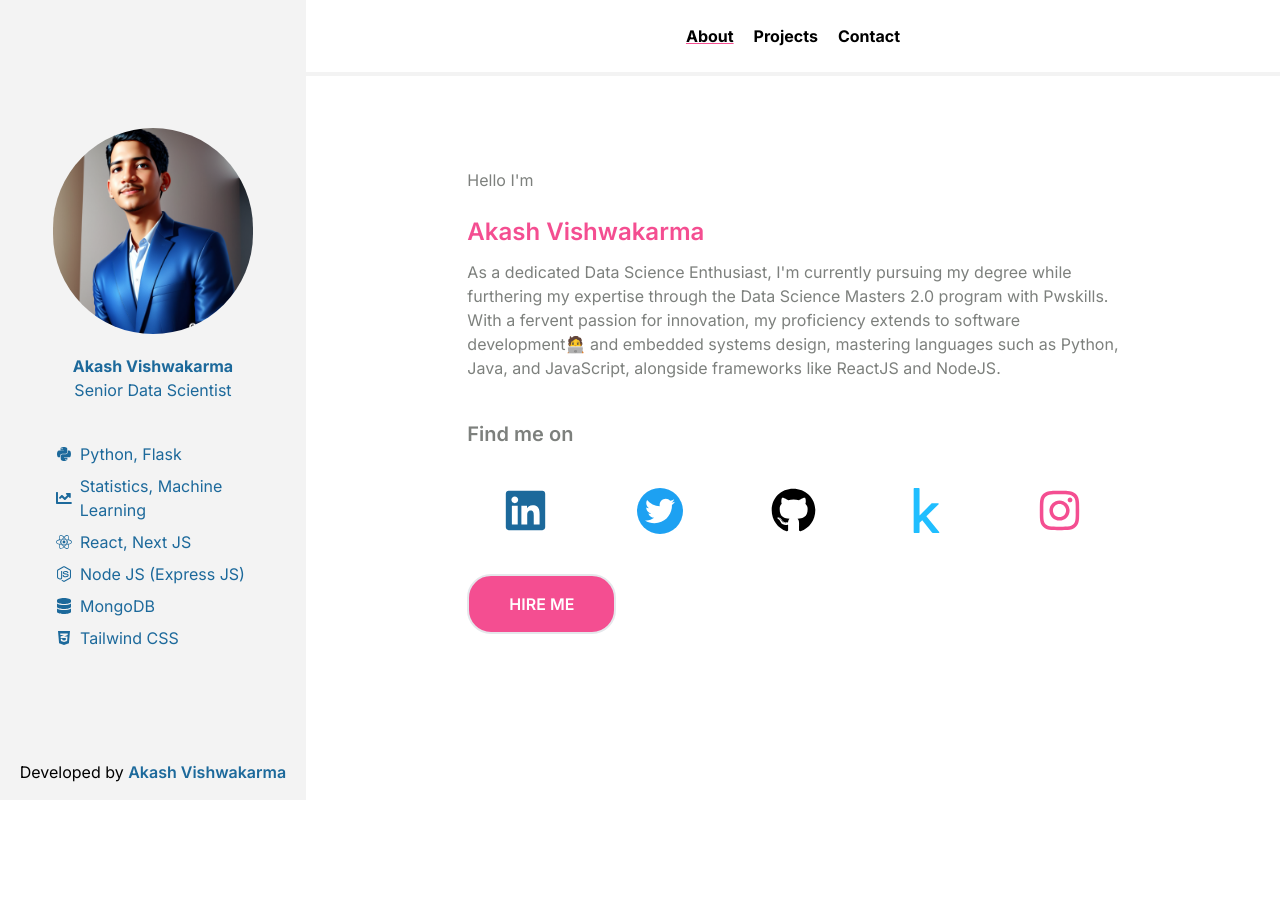
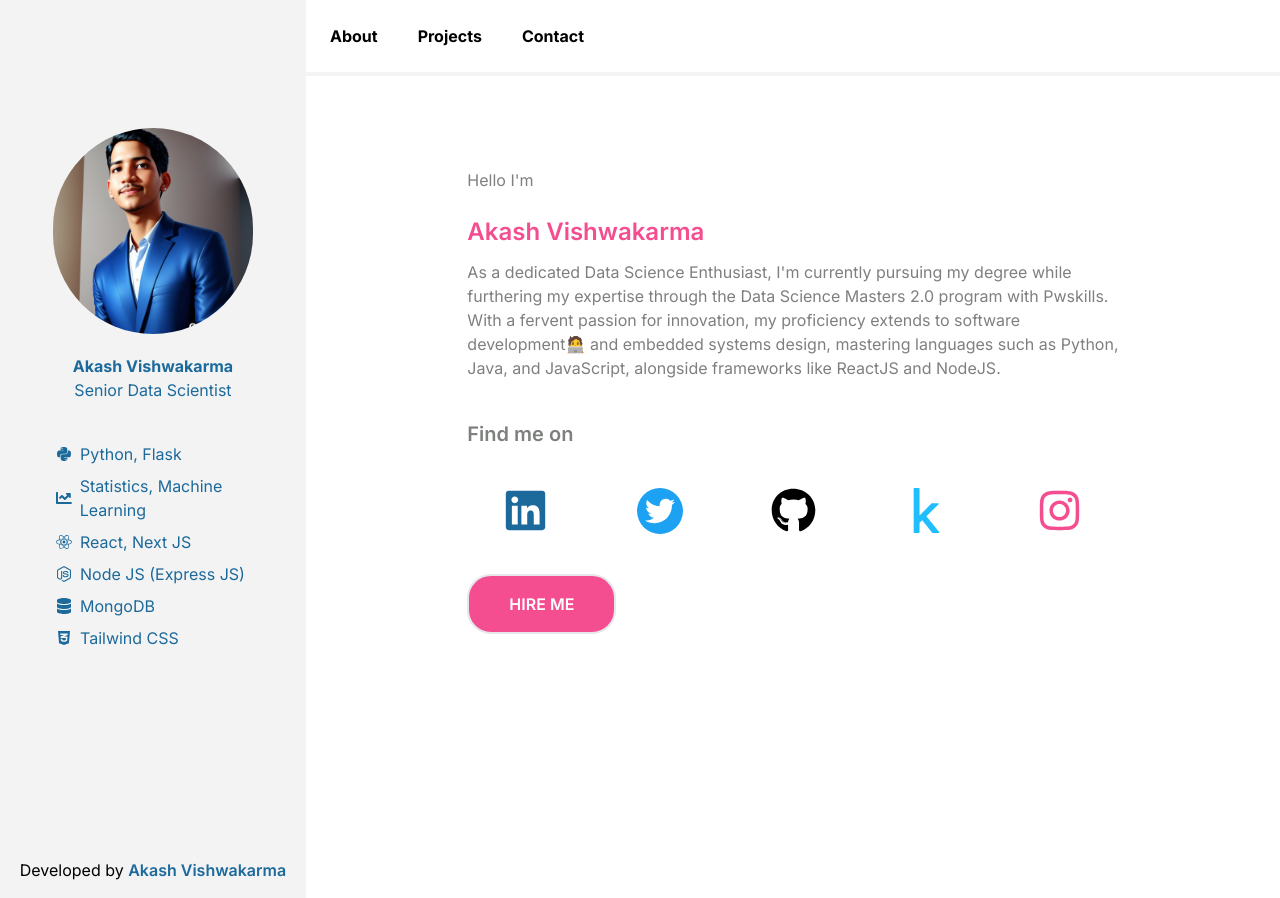
Before and after one commit to TechWithAkash/akash, a Next.js app: page / in a window 1280 px wide. Before the commit the page ends 800 px from the top, so only its background shows below. Built offline with nearby package versions, Linux system fonts and the light colour scheme.

Commit message:
sidebar done

```diff
--- a/app/page.js
+++ b/app/page.js
@@ -1,48 +1,50 @@
 "use client"
 import Image from "next/image";
 import { useState } from 'react';
-import { FaPython, FaChartLine, FaReact, FaNodeJs, FaDatabase, FaCss3Alt, FaLinkedin, FaTwitter, FaGithub, FaKaggle, FaInstagram } from 'react-icons/fa';
+import { FaPython, FaChartLine, FaReact, FaNodeJs, FaDatabase, FaCss3Alt, FaLinkedin, FaTwitter, FaGithub, FaKaggle, FaInstagram, FaBars, FaTimes } from 'react-icons/fa';
 import Head from "next/head";
+
 export default function Home() {
   const [currentSection, setCurrentSection] = useState('about');
+  const [sidebarOpen, setSidebarOpen] = useState(false);
 
   const renderContent = () => {
     switch (currentSection) {
       case 'about':
         return (
           <div className="md:w-[80%]">
-            <h1 className="text-[#7d807d] py-3">Hello I'm</h1>
-            <h2 className=" text-2xl font-semibold text-[#f44e91] py-3">Akash Vishwakarma</h2>
+            <h1 className="text-[#7d807d] md:py-3">Hello I'm</h1>
+            <h2 className="text-2xl font-semibold text-[#f44e91] py-3">Akash Vishwakarma</h2>
             <span className="text-[#7d807d]">As a dedicated Data Science Enthusiast, I'm currently pursuing my degree while furthering my expertise through the Data Science Masters 2.0 program with Pwskills. With a fervent passion for innovation, my proficiency extends to software development🧑‍💻 and embedded systems design, mastering languages such as Python, Java, and JavaScript, alongside frameworks like ReactJS and NodeJS.</span>
-            <h2 className=" text-xl font-semibold text-[#7d807d] py-10 ">Find me on</h2>
-            <div className="social flex gap-4 justify-around items-start  mb-10">
-              <a href="https://www.linkedin.com/in/akash-vishwakarma-42b0b6267/" target="_blank" rel="noopener noreferrer" className="text-[#1c699b] ">
+            <h2 className="text-xl font-semibold text-[#7d807d] py-10">Find me on</h2>
+            <div className="social flex gap-4 justify-around items-start mb-10">
+              <a href="https://www.linkedin.com/in/akash-vishwakarma-42b0b6267/" target="_blank" rel="noopener noreferrer" className="text-[#1c699b]">
                 <FaLinkedin size={45} />
               </a>
-              <div className="rounded-full p-2 bg-[#1da1f2] ">
-                <a href="https://x.com/AKASHVISHW64779" target="_blank" rel="noopener noreferrer" className="text-[#ffff] ">
+              <div className="rounded-full p-2 bg-[#1da1f2]">
+                <a href="https://x.com/AKASHVISHW64779" target="_blank" rel="noopener noreferrer" className="text-[#ffff]">
                   <FaTwitter size={30} />
                 </a>
               </div>
-              <a href="https://github.com/TechWithAkash" target="_blank" rel="noopener noreferrer" className="text-black ">
+              <a href="https://github.com/TechWithAkash" target="_blank" rel="noopener noreferrer" className="text-black">
                 <FaGithub size={45} />
               </a>
-              <a href="https://www.kaggle.com/akash9987" target="_blank" rel="noopener noreferrer" className="text-[#20beff] ">
+              <a href="https://www.kaggle.com/akash9987" target="_blank" rel="noopener noreferrer" className="text-[#20beff]">
                 <FaKaggle size={45} />
               </a>
-              <a href="https://www.instagram.com/akashvishwalarma45/" target="_blank" rel="noopener noreferrer" className="text-[#f44e91] ">
+              <a href="https://www.instagram.com/akashvishwalarma45/" target="_blank" rel="noopener noreferrer" className="text-[#f44e91]">
                 <FaInstagram size={45} />
               </a>
             </div>
             <div className="btn">
-              <button className="bg-[#f44e91] rounded-3xl text-white font-semibold py-4 px-10 hover:bg-white hover:text-[#f44e91] hover:border-[#f44e91] border-2 " onClick={() => setCurrentSection('contact')}>HIRE ME</button>
+              <button className="bg-[#f44e91] rounded-3xl text-white font-semibold py-4 px-10 hover:bg-white hover:text-[#f44e91] hover:border-[#f44e91] border-2" onClick={() => setCurrentSection('contact')}>HIRE ME</button>
             </div>
           </div>
         );
       case 'projects':
         return (
           <div className="w-[80%]">
-            <h2 className=" text-2xl font-semibold text-[#f44e91] py-3">Projects</h2>
+            <h2 className="text-2xl font-semibold text-[#f44e91] py-3">Projects</h2>
             <span className="text-[#7d807d]">Here you can add content related to your projects.</span>
           </div>
         );
@@ -53,18 +55,16 @@ export default function Home() {
               <title>Contact Form</title>
               <link rel="icon" href="/favicon.ico" />
             </Head>
-
-      <div className="container md:mx-auto  flex flex-col md:flex-row justify-between items-center ">
-        <div className=" md:w-1/2 md:p-6 p-0">
+            <div className="container md:mx-auto flex flex-col md:flex-row justify-between items-center">
+              <div className="md:w-1/2 md:p-6 p-0">
                 <h1 className="text-4xl font-bold mb-10 text-center md:text-start">Hello!</h1>
                 <p className="text-gray-700 mb-10 text-center md:text-start">Feel free to reach out to me, for a project/consultation.</p>
-          <p className="text-gray-700 mb-10 mx-10 text-center ">OR</p>
+                <p className="text-gray-700 mb-10 mx-10 text-center">OR</p>
                 <p className="text-gray-700 text-center md:text-start">Send me a mail:</p>
                 <a href="mailto:iamakash652@gmail.com" className="text-blue-600 md:text-start text-center">iamakash652@gmail.com</a>
               </div>
-
               <div className="md:w-full md:w-1/2 md:p-6 p-0 my-8">
-          <h2 className="text-3xl font-bold mb-6 md:mb-8 text-center md:text-start" >Contact Me</h2>
+                <h2 className="text-3xl font-bold mb-6 md:mb-8 text-center md:text-start">Contact Me</h2>
                 <form>
                   <div className="mb-4">
                     <input
@@ -105,16 +105,17 @@ export default function Home() {
 
   return (
     <>
-      <div className="main flex ">
-        {/* SideBar */}
-        <div className="sidebar md:flex hidden md:block flex-col justify-between items-center w-[25%] min-h-screen bg-[#f3f3f3] gap-8 p-4">
+      <div className="main flex">
+        {/* Sidebar */}
+        <div className={`fixed inset-0 z-50 md:static md:z-auto md:flex flex-col justify-between  items-center
+           w-[100%] md:w-[25%] min-h-screen bg-[#f3f3f3] gap-8 p-4 transform ${sidebarOpen ? 'translate-x-0' : '-translate-x-full'} md:translate-x-0 transition-transform duration-300 ease-in-out`}>
           <div className="flex flex-col justify-center items-center pt-28">
             <div className="detail">
               <Image className="rounded-full" width={200} height={200} alt="profileimage" src="/akash.png" />
             </div>
             <div className="flex flex-col justify-center items-center text-center pt-5">
               <span className="font-bold text-[#1c699b]">Akash Vishwakarma</span>
-              <span className=" text-[#1c699b]">Senior Data Scientist</span>
+              <span className="text-[#1c699b]">Senior Data Scientist</span>
             </div>
             <div className="flex justify-center items-center gap-4 pl-10 pt-10">
               <ul className="text-[#1c699b] space-y-2">
@@ -127,22 +128,24 @@ export default function Home() {
               </ul>
             </div>
           </div>
-          <div className="text-center">
+          <div className="text-center pt-44">
             <span>Developed by</span> <span className="font-semibold text-[#1c699b]">Akash Vishwakarma</span>
           </div>
+          <FaTimes className="absolute top-5 left-5 md:hidden cursor-pointer" size={30} onClick={() => setSidebarOpen(false)} />
         </div>
 
         {/* Main Content */}
-        <div className="content md:w-[80%]">
+        <div className="content w-full md:w-[80%] ">
           {/* Upper Navbar */}
-          <nav className='md:w-full  flex justify-center gap-5 items-center p-6'>
-            <ul className="flex gap-5">
-              <li className={`hover:text-[#f44e91] font-bold hover:cursor-pointer ${currentSection === 'about' ? 'underline decoration-[#f44e91]' : ''}`} onClick={() => setCurrentSection('about')}>About</li>
-              <li className={`hover:text-[#f44e91] font-bold hover:cursor-pointer ${currentSection === 'projects' ? 'underline decoration-[#f44e91]' : ''}`} onClick={() => setCurrentSection('projects')}>Projects</li>
-              <li className={`hover:text-[#f44e91] font-bold hover:cursor-pointer ${currentSection === 'contact' ? 'underline decoration-[#f44e91]' : ''}`} onClick={() => setCurrentSection('contact')}>Contact</li>
+          <nav className='w-full flex justify-between items-center p-6'>
+            <FaBars className="md:hidden cursor-pointer" size={30} onClick={() => setSidebarOpen(true)} />
+            <ul className="flex justify-center items-center gap-10">
+              <li className={`hover:text-[#f44e91]  font-bold hover:cursor-pointer  ${currentSection === 'about' ? 'hover:underline decoration-[#f44e91]' : ''}`} onClick={() => setCurrentSection('about')}>About</li>
+              <li className={`hover:text-[#f44e91] font-bold hover:cursor-pointer ${currentSection === 'projects' ? 'hover:underline  decoration-[#f44e91]' : ''}`} onClick={() => setCurrentSection('projects')}>Projects</li>
+              <li className={`hover:text-[#f44e91] mr-4 font-bold hover:cursor-pointer ${currentSection === 'contact' ? 'hover:underline decoration-[#f44e91]' : ''}`} onClick={() => setCurrentSection('contact')}>Contact</li>
             </ul>
           </nav>
-          <div className="h-1 bg-[#f3f3f3]"></div>
+          <div className="h-1 bg-[#f4f4f4]"></div>
 
           {/* Main Body */}
           <div className="main flex justify-center items-center p-20">
```
Also changed, not shown: demo.txt (added). Lines whose indentation alone changed are shown as unchanged.
